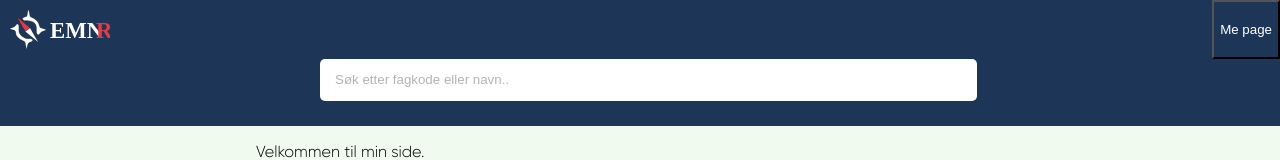
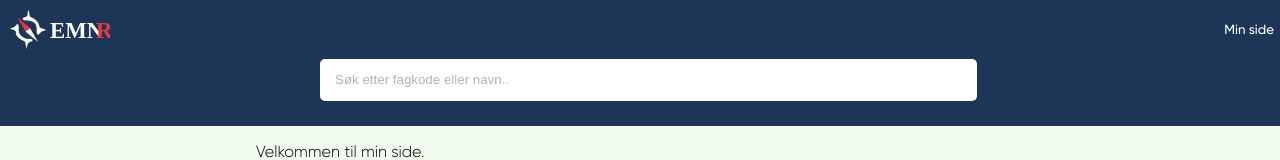
Before and after one commit to rotciw/emnr, a React (Create React App) app in the folder frontend/: page /me in a window 1280 px wide. Shown: the top 160 px of the page. Built offline with nearby package versions, Linux system fonts and the light colour scheme; no server answers; sample sign-in values are in the browser's storage.

Commit message:
change color and design on my page button

```diff
--- a/frontend/src/components/Navbar.tsx
+++ b/frontend/src/components/Navbar.tsx
@@ -23,6 +23,12 @@ const MeButton = styled.button`
   background-color: ${({ theme }) => theme.darkBlue};
   cursor: pointer;
   color: white;
+  font-family: gilroymedium;
+  outline: none;
+  border: none;
+  :hover {
+    background-color: ${({ theme }) => theme.blue};
+  }
 `;
 
 const TopRow = styled.div`
@@ -41,7 +47,7 @@ export const Navbar: React.FC = () => {
     <NavBarContainer>
       <TopRow id='top-row'>
         <Logo src={emnrLogo} onClick={handleOnClick} />
-        <MeButton onClick={handleClickMe}> Me page </MeButton>
+        <MeButton onClick={handleClickMe}> Min side </MeButton>
       </TopRow>
       <Searchbar />
     </NavBarContainer>
```
